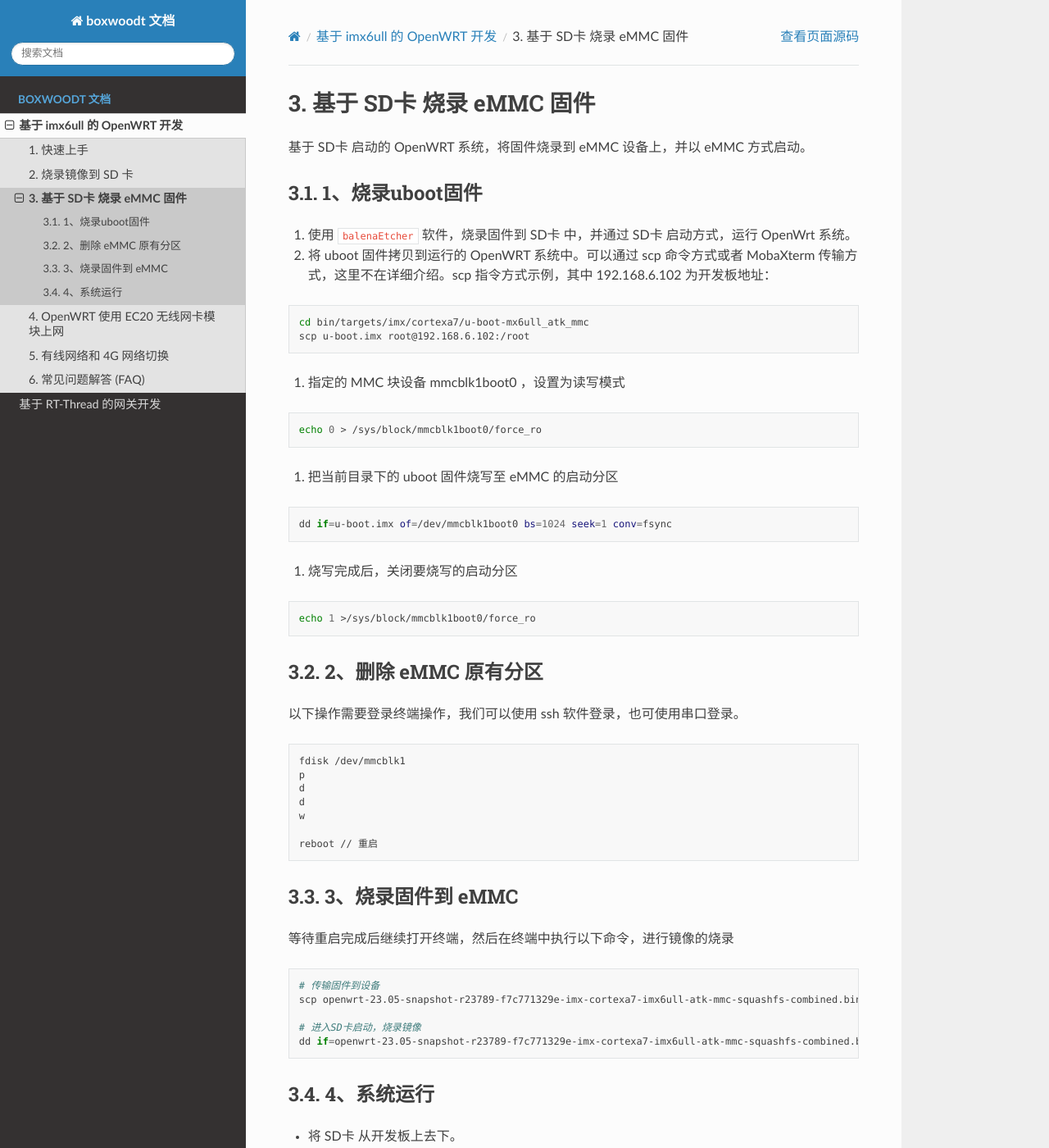
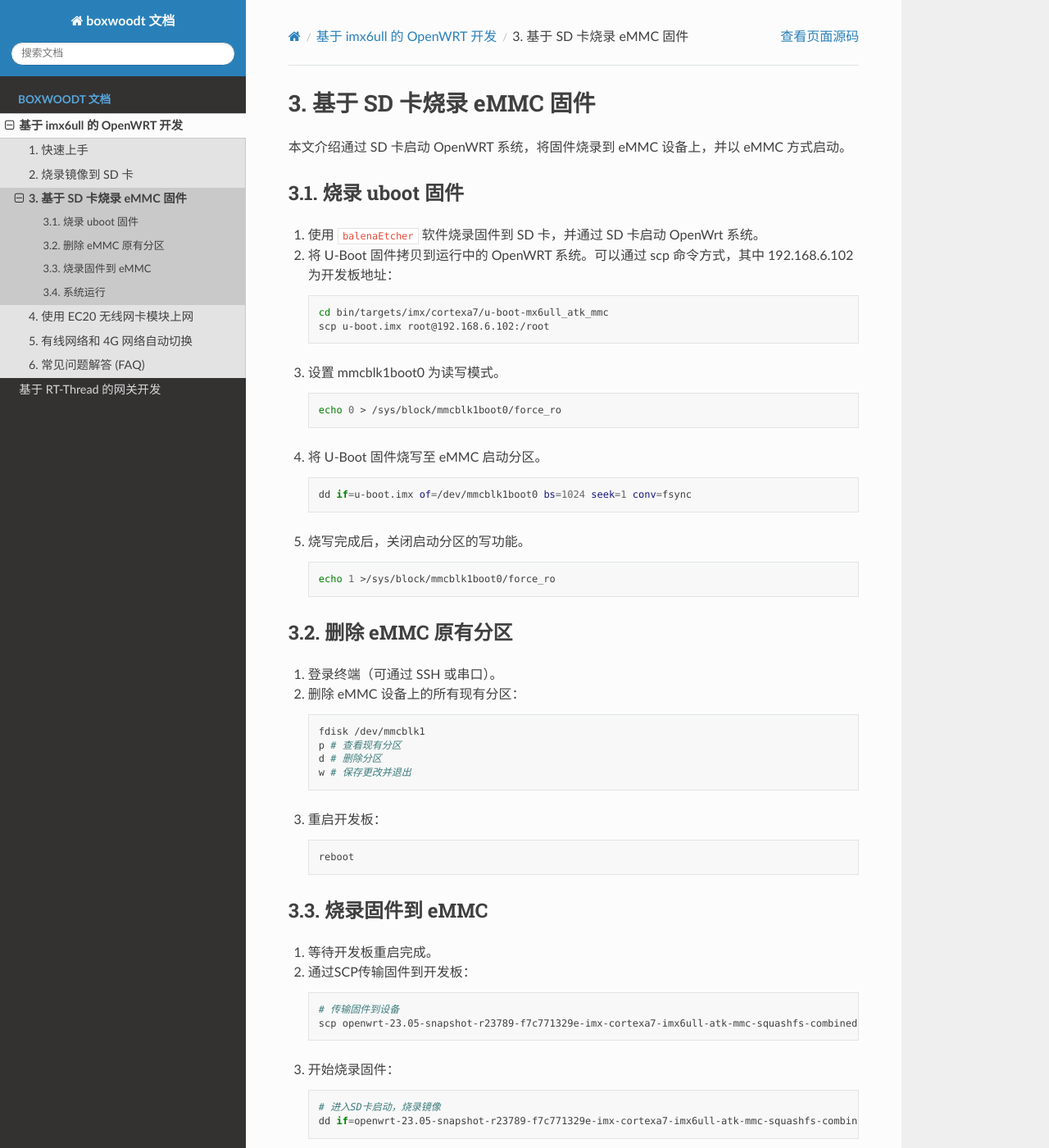
Before and after one commit to boxwoodt/document, a Sphinx documentation site: the page built from docs/source/OpenWRT/burn_emmc_image.md, in a window 1280 px wide and 1400 px high. Shown: the whole window at 82% size. Built offline with Sphinx 7.4.7 and the Read the Docs theme 3.1.0, drawn with Linux system fonts in a browser that asks for light colours; some of the changed text lies outside the part shown.

````diff
--- a/docs/source/OpenWRT/burn_emmc_image.md
+++ b/docs/source/OpenWRT/burn_emmc_image.md
@@ -1,66 +1,75 @@
-# 基于 SD卡 烧录 eMMC 固件
+# 基于 SD 卡烧录 eMMC 固件
 
-基于 SD卡 启动的 OpenWRT 系统，将固件烧录到 eMMC 设备上，并以 eMMC 方式启动。
+本文介绍通过 SD 卡启动 OpenWRT 系统，将固件烧录到 eMMC 设备上，并以 eMMC 方式启动。
 
-## 1、烧录uboot固件
+## 烧录 uboot 固件
 
-1. 使用 `balenaEtcher` 软件，烧录固件到 SD卡 中，并通过 SD卡 启动方式，运行 OpenWrt 系统。
+1. 使用 `balenaEtcher` 软件烧录固件到 SD 卡，并通过 SD 卡启动 OpenWrt 系统。
 
-2. 将 uboot 固件拷贝到运行的 OpenWRT 系统中。可以通过 scp 命令方式或者 MobaXterm 传输方式，这里不在详细介绍。scp 指令方式示例，其中 192.168.6.102 为开发板地址：
+2. 将 U-Boot 固件拷贝到运行中的 OpenWRT 系统。可以通过 scp 命令方式，其中 192.168.6.102 为开发板地址：
 
-```shell
-cd bin/targets/imx/cortexa7/u-boot-mx6ull_atk_mmc
-scp u-boot.imx root@192.168.6.102:/root
-```
+    ```shell
+    cd bin/targets/imx/cortexa7/u-boot-mx6ull_atk_mmc
+    scp u-boot.imx root@192.168.6.102:/root
+    ```
 
-3. 指定的 MMC 块设备 mmcblk1boot0 ，设置为读写模式
+3. 设置 mmcblk1boot0 为读写模式。
 
-```shell
-echo 0 > /sys/block/mmcblk1boot0/force_ro
-```
+    ```shell
+    echo 0 > /sys/block/mmcblk1boot0/force_ro
+    ```
 
-4. 把当前目录下的 uboot 固件烧写至 eMMC 的启动分区
+4. 将 U-Boot 固件烧写至 eMMC 启动分区。
 
-```shell
-dd if=u-boot.imx of=/dev/mmcblk1boot0 bs=1024 seek=1 conv=fsync
-```
+    ```shell
+    dd if=u-boot.imx of=/dev/mmcblk1boot0 bs=1024 seek=1 conv=fsync
+    ```
 
-5.  烧写完成后，关闭要烧写的启动分区
+5.  烧写完成后，关闭启动分区的写功能。
 
-```shell
-echo 1 >/sys/block/mmcblk1boot0/force_ro
-```
+    ```shell
+    echo 1 >/sys/block/mmcblk1boot0/force_ro
+    ```
 
-## 2、删除 eMMC 原有分区
+## 删除 eMMC 原有分区
 
-以下操作需要登录终端操作，我们可以使用 ssh 软件登录，也可使用串口登录。
+1. 登录终端（可通过 SSH 或串口）。
 
-```shell
-fdisk /dev/mmcblk1
-p
-d
-d
-w
+2. 删除 eMMC 设备上的所有现有分区：
 
-reboot // 重启
-```
+    ```shell
+    fdisk /dev/mmcblk1
+    p # 查看现有分区
+    d # 删除分区
+    w # 保存更改并退出
+    ```
 
-## 3、烧录固件到 eMMC
+3. 重启开发板：
 
-等待重启完成后继续打开终端，然后在终端中执行以下命令，进行镜像的烧录
+    ```shell
+    reboot
+    ```
 
-```shell
-# 传输固件到设备
-scp openwrt-23.05-snapshot-r23789-f7c771329e-imx-cortexa7-imx6ull-atk-mmc-squashfs-combined.bin root@192.168.6.101:/root
+## 烧录固件到 eMMC
 
-# 进入SD卡启动，烧录镜像
-dd if=openwrt-23.05-snapshot-r23789-f7c771329e-imx-cortexa7-imx6ull-atk-mmc-squashfs-combined.bin of=/dev/mmcblk1 bs=1M conv=notrunc
-```
+1. 等待开发板重启完成。
 
-## 4、系统运行
+2. 通过SCP传输固件到开发板：
 
-- 将 SD卡 从开发板上去下。
+    ```shell
+    # 传输固件到设备
+    scp openwrt-23.05-snapshot-r23789-f7c771329e-imx-cortexa7-imx6ull-atk-mmc-squashfs-combined.bin root@192.168.6.101:/root
+    ```
 
-- 拨码开关调整为 EMMC 启动。
+3. 开始烧录固件：
 
-- 上电后，系统自动运行，可以通过串口观察系统启动流程。
+    ```shell
+    # 进入SD卡启动，烧录镜像
+    dd if=openwrt-23.05-snapshot-r23789-f7c771329e-imx-cortexa7-imx6ull-atk-mmc-squashfs-combined.bin of=/dev/mmcblk1 bs=1M conv=notrunc
+    ```
+
+## 系统运行
+
+- 关闭电源，移除 SD 卡，并调整拨码开关为 eMMC 启动。
+
+- 打开电源，系统将自动从 eMMC 运行。可以通过串口查看系统启动过程。
````
Also changed, not shown: docs/source/OpenWRT/burn_sd_image.md (+7 -7 lines), docs/source/OpenWRT/ec20_network.md (+67 -69 lines), docs/source/OpenWRT/eth_4g_auto_switching.md (+53 -32 lines), docs/source/OpenWRT/faq.md (+6 -6 lines), docs/source/OpenWRT/quick_start_guide.md (+38 -38 lines), docs/source/media/openwrt/balenaEtcher.png (added).
